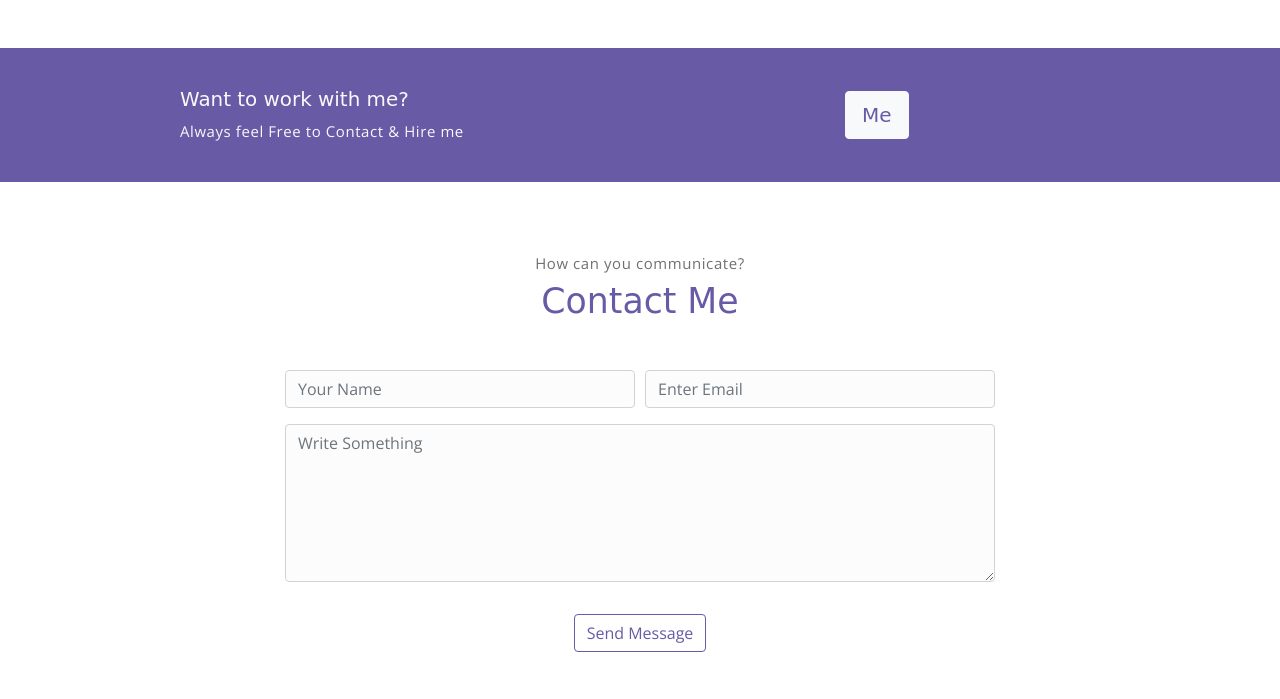
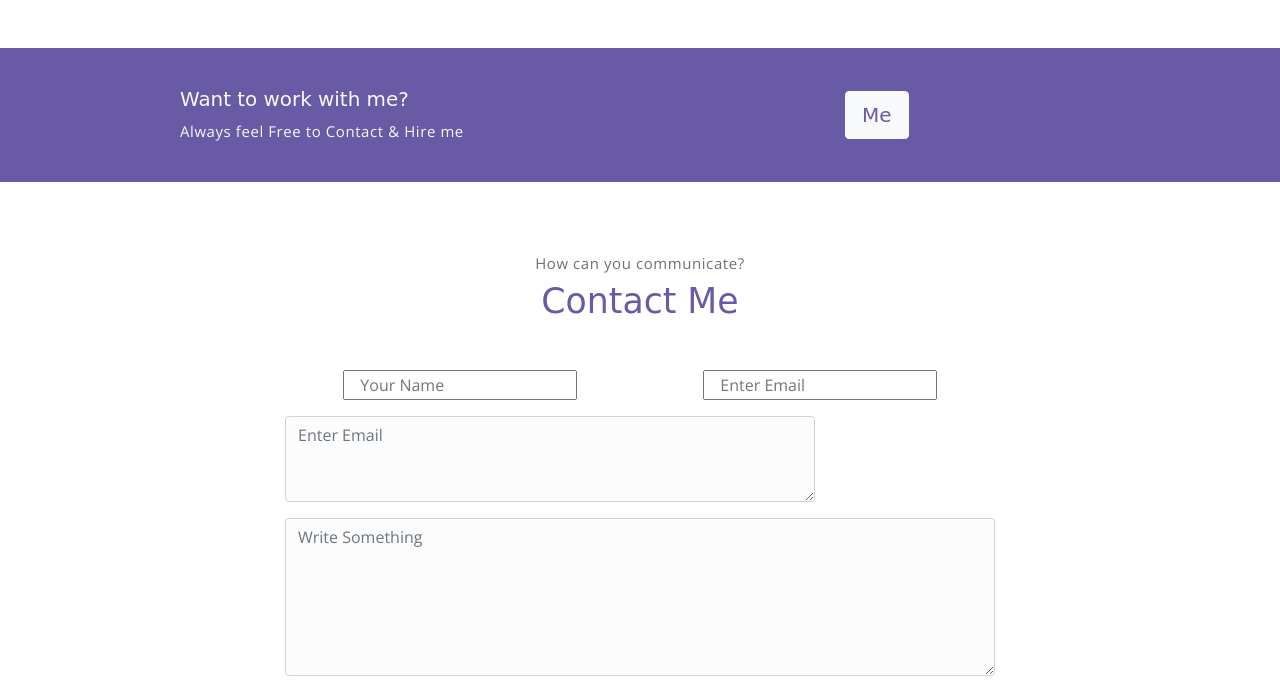
Before and after one commit to johnnyfleix/My-Portfolio, a website: page portfolio/public_html/index.html in a window 1280 px wide. Shown: the part 2078-2777 px from the top of the page. Drawn offline with nearby package versions, Linux system fonts and the light colour scheme; a web font is replaced by a local one.

Commit message:
index.html

```diff
--- a/portfolio/public_html/index.html
+++ b/portfolio/public_html/index.html
@@ -71,7 +71,7 @@
             <!-- about wrapper -->
             <div class="about">
                 <div class="about-img-holder">
-                    <img src="p1.jpg" class="about-img" alt="Download free bootstrap 4 landing page, free boootstrap 4 templates, Download free bootstrap 4.1 landing page, free boootstrap 4.1.1 templates, meyawo Landing page">
+                    <img src="HD-wallpaper-the-rider-fantasy-luminos-rider-neon-daniele-gay-pink-motorcycle-blue-synthwave.jpg" class="about-img" alt="Download free bootstrap 4 landing page, free boootstrap 4 templates, Download free bootstrap 4.1 landing page, free boootstrap 4.1.1 templates, meyawo Landing page">
                 </div>
                 <div class="about-caption">
                     <p class="section-subtitle">Who Am I ?</p>
@@ -363,10 +363,13 @@
             <form action="https://formspree.io/f/mjvdzyde" class="contact-form col-md-10 col-lg-8 m-auto" method="post">
                 <div class="form-row">
                     <div class="form-group col-sm-6">
-                        <input type="text" size="50" class="form-control" placeholder="Your Name" required>
+                        <input type="text" size="50" class="contact-form col-md-10 col-lg-8 m-auto" placeholder="Your Name" required>
                     </div>
                     <div class="form-group col-sm-6">
-                        <input type="email" class="form-control" placeholder="Enter Email"requried>
+                        <input type="email" class="contact-form col-md-10 col-lg-8 m-auto" placeholder="Enter Email"requried>
+                    </div>
+                    <div class="form-group col-sm-9">
+                        <textarea name="Email" id="text" rows="3"   class="form-control" placeholder="Enter Email "></textarea>
                     </div>
                     <div class="form-group col-sm-12">
                         <textarea name="comment" id="comment" rows="6"   class="form-control" placeholder="Write Something"></textarea>
```
